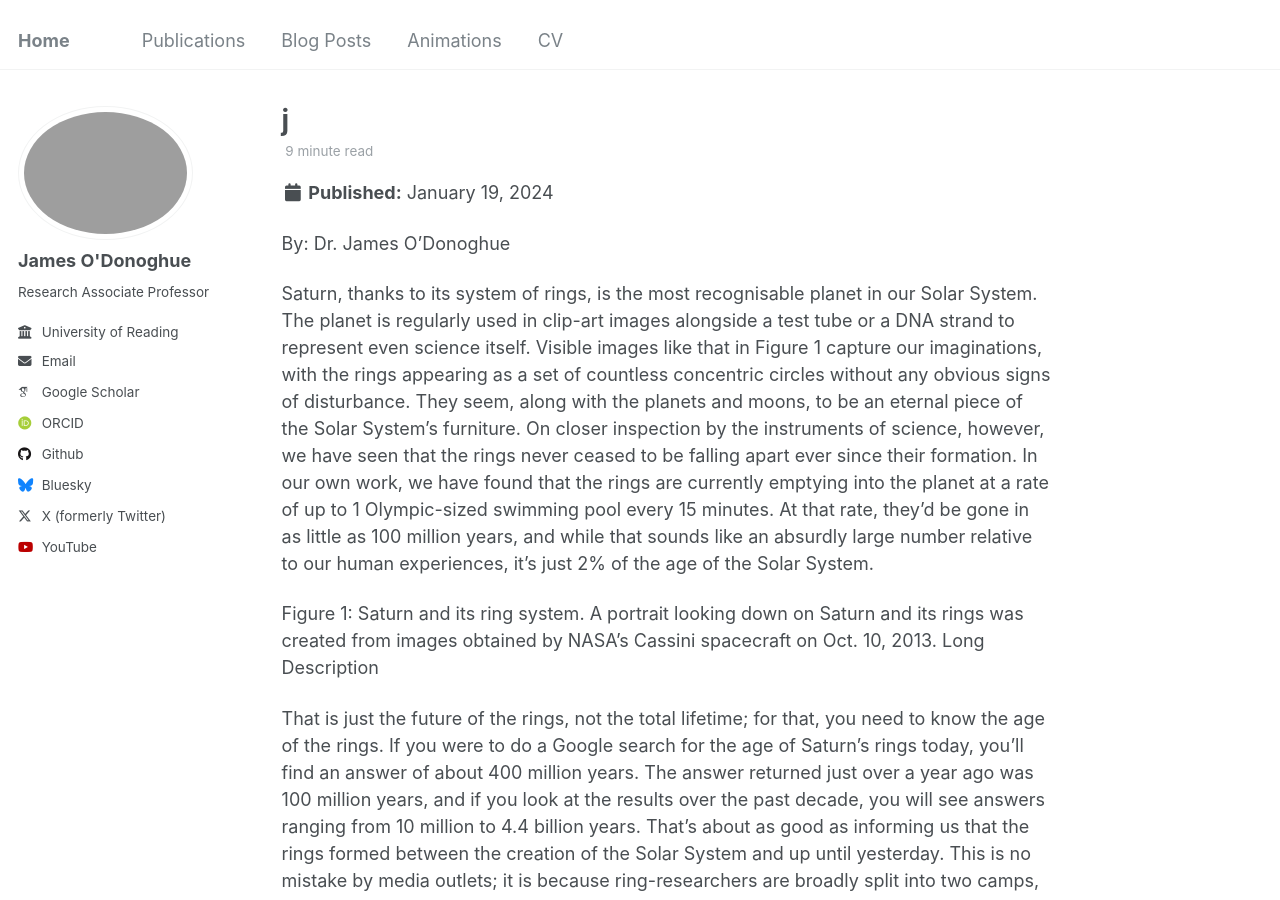
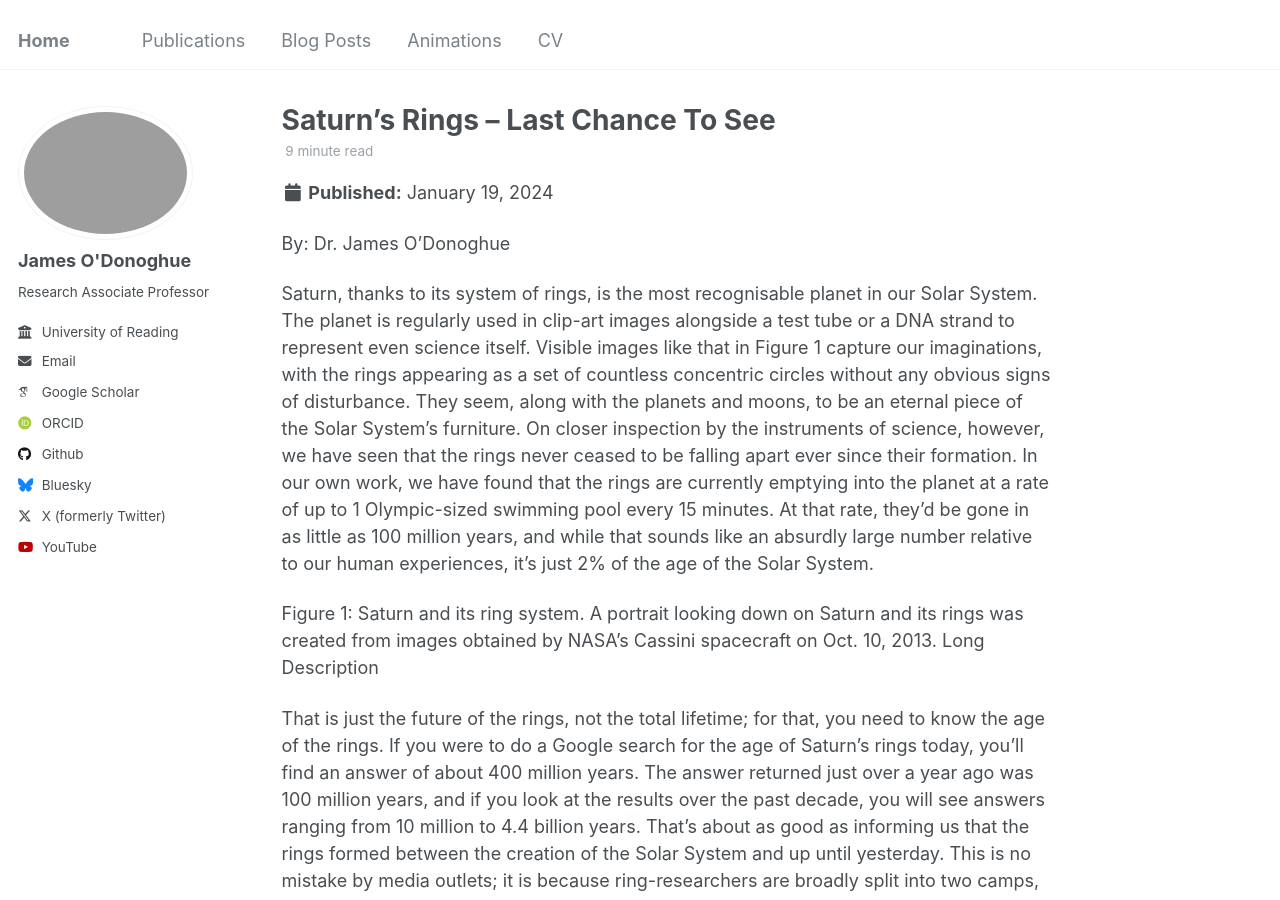
Before and after one commit to odonoghuespace/odonoghuespace.github.io, a Jekyll site: the page built from _posts/2024-10-17-The-evolution-and-destruction-of-Saturns-rings.md, in a window 1280 px wide and 900 px high. Built offline with Jekyll 4.4.1, drawn with Linux system fonts in a browser that asks for light colours; some web fonts are replaced.

Commit message:
Update 2024-10-17-The-evolution-and-destruction-of-Saturns-rings.md

```diff
--- a/_posts/2024-10-17-The-evolution-and-destruction-of-Saturns-rings.md
+++ b/_posts/2024-10-17-The-evolution-and-destruction-of-Saturns-rings.md
@@ -1,5 +1,5 @@
 ---
-title: 'j'
+title: "Saturn's Rings -- Last Chance To See"
 date: 2024-01-19
 permalink: /posts/the-evolution-and-destruction-of-saturns-rings/
 tags:
```
